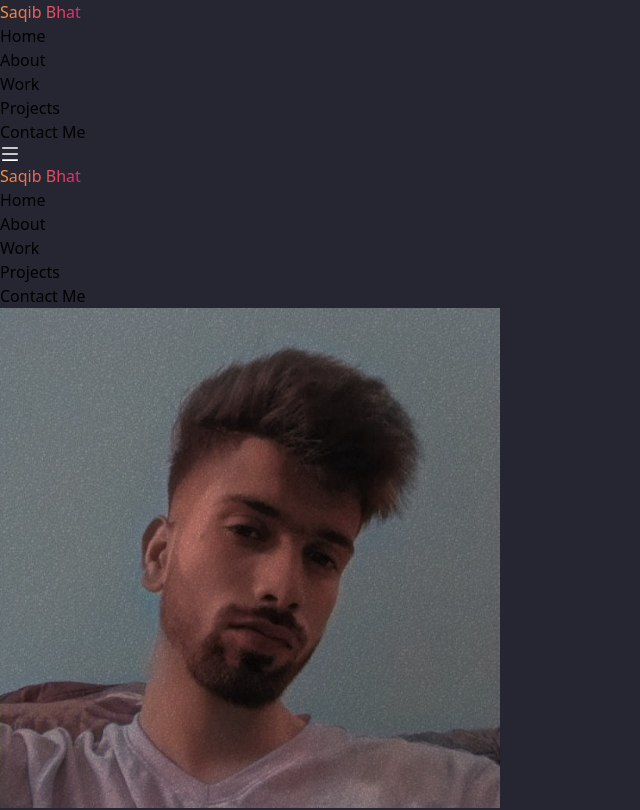
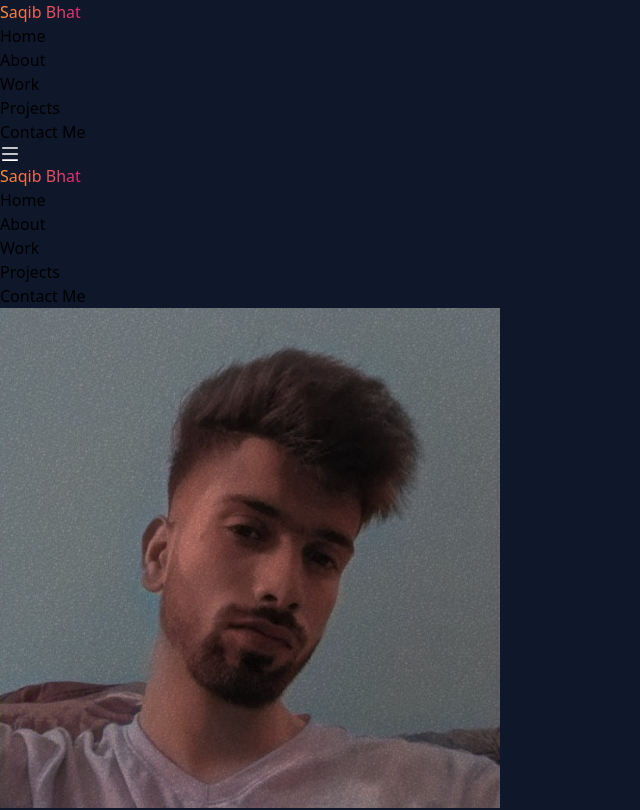
Before and after one commit to saqibbhat48/My-Portfolio, a React (Vite) app: page / in a window 1280 px wide. Shown: the top 810 px of the page, without its empty margins (0-640 px from the left). Built offline with nearby package versions, Linux system fonts and the light colour scheme.

Commit message:
updated ui

```diff
--- a/package.json
+++ b/package.json
@@ -14,7 +14,8 @@
     "react": "^18.2.0",
     "react-dom": "^18.2.0",
     "react-icons": "^5.1.0",
-    "react-type-animation": "^3.2.0"
+    "react-type-animation": "^3.2.0",
+    "webgl-fluid": "^0.3.8"
   },
   "devDependencies": {
     "@types/react": "^18.2.66",
--- a/src/App.jsx
+++ b/src/App.jsx
@@ -25,6 +25,7 @@ function App() {
   return (
     <>
      {load ? <>
+     <div className='overflow-hidden'>
      <Navbar/>
      <HeroSection/>
      <About/>
@@ -32,8 +33,9 @@ function App() {
      <Experience/>
      <Projects/>
      <Contact/>
-     <Footer/> </>
-     : <div className='w-full h-[90vh] flex justify-center items-center gap-4'>
+     <Footer/>
+      </div> </>
+     : <div className='w-full h-[90vh] flex justify-center overflow-hidden items-center gap-4'>
       <motion.p initial={{y:-200, opacity:0}} animate={{y:0, opacity:1}} transition={{duration:1, delay:0}} className='text-3xl sm:text-5xl md:text-7xl lg:text-9xl custom-color text-center'>Welcome <br />to my Portfolio</motion.p>
      </div> }
     </>
--- a/src/components/Contact.jsx
+++ b/src/components/Contact.jsx
@@ -11,7 +11,7 @@ const Contact = () => {
       </div>
 
       <div className=" max-w-[50rem] mx-auto">
-        <div className=" bg-slate-900 rounded-xl">
+        <div className=" bg-slate-800 rounded-xl">
           <div className="p-10">
             <form action="https://getform.io/f/pboxqvga" method="POST">
               <div className="grid grid-cols-1 sm:grid-cols-2 gap-x-5 gap-y-4">
--- a/src/components/Experience.jsx
+++ b/src/components/Experience.jsx
@@ -11,7 +11,7 @@ const Experience = () => {
       <motion.div initial={{ opacity: 0, x: -100 }}
       whileInView={{ opacity: 1, x: 0 }}
       transition={{ duration: 1.5, delay: 0 }} className="pb-8">
-        <h1 className="text-4xl mb-3 font-bold custom-color">
+        <h1 className="text-4xl mb-3 p-2 font-bold custom-color">
           Work Experience
         </h1>
       </motion.div>
@@ -19,7 +19,7 @@ const Experience = () => {
       <div className="grid  md:grid-cols-3 gap-4">
         <motion.div initial={{ opacity: 0, x: 100 }}
       whileInView={{ opacity: 1, x: 0 }}
-      transition={{ duration: 1.5, delay: 0 }} className="col-span-3 text-white bg-slate-900 rounded-lg p-4">
+      transition={{ duration: 1.5, delay: 0 }} className="col-span-3 text-white bg-slate-950 rounded-lg p-4">
           <h1 className="text-3xl">Frontend Developer Intern</h1>
           <h2 className="text-2xl">Unified Mentor Private Limited</h2>
           <h3 className="text-xl">15/03/2024 - 15/04/2024</h3>
--- a/src/components/Footer.jsx
+++ b/src/components/Footer.jsx
@@ -6,7 +6,8 @@ import git from '../assets/git.png'
 
 const Footer = () => {
   return (
-    <div className='max-w-6xl sm:h-36 p-12 flex flex-col items-center  mx-auto'>
+    <div className='bg-slate-950'>
+      <div className='max-w-6xl sm:h-36 p-12 flex flex-col items-center  mx-auto'>
       <div className='flex gap-10'>
       <span className='custom-color font-bold'>Saqib Bhat</span>
       <p className='text-gray-300'>bhatsaqib48@gmail.com</p>
@@ -24,6 +25,7 @@ const Footer = () => {
         </div>
       </div>
     </div>
+    </div>
   )
 }
 
--- a/src/components/HeroSection.jsx
+++ b/src/components/HeroSection.jsx
@@ -1,46 +1,62 @@
-import React from 'react'
-import heroimage from '../assets/ppic.png'
-import { TypeAnimation } from 'react-type-animation'
-import { motion } from "framer-motion"
-import resume from '../assets/SaqibBhat_Resume.pdf'
+import React from "react";
+import heroimage from "../assets/ppic.png";
+import { TypeAnimation } from "react-type-animation";
+import { motion } from "framer-motion";
+import resume from "../assets/SaqibBhat_Resume.pdf";
 
 const HeroSection = () => {
   return (
-    <motion.div initial={{x:200, opacity:0}} animate={{x:0, opacity:1}} transition={{duration:1, delay:0}} className='grid grid-cols-1 md:grid-cols-3  bg-[#252632] max-w-6xl mx-auto py-8' id='home'>
-
-        <div className='col-span-1 my-auto mx-auto max-w-[300px] h-auto lg:w-[400px] rounded-full overflow-hidden'>
-            <img src={heroimage} alt='hero image' />
+    <div className="flex justify-center items-center min-h-[80vh]">
+      <motion.div
+        initial={{ x: 200, opacity: 0 }}
+        animate={{ x: 0, opacity: 1 }}
+        transition={{ duration: 1, delay: 0 }}
+        className="grid grid-cols-1 md:grid-cols-3 max-w-6xl mx-auto py-8"
+        id="home"
+      >
+        <div className="col-span-1 my-auto mx-auto max-w-[300px] h-auto lg:w-[400px] rounded-full overflow-hidden">
+          <img src={heroimage} alt="hero image" />
         </div>
 
-        <div className='col-span-2 px-5 my-auto'>
-
-            <h1 className='text-white text-4xl sm:text-5xl lg:text-8xl font-extrabold'>
-                <span className='custom-color'>I'm a</span> <br/>
+        <div className="col-span-2 px-5 my-auto">
+          <h1 className="text-white text-4xl sm:text-5xl lg:text-8xl font-extrabold">
+            <span className="custom-color">I'm a</span> <br />
             <TypeAnimation
-                sequence={[
-                    'Frontend Dev',1000,
-                    'Web Designer',1000
-                ]}
-                wrapper='span'
+              sequence={["Frontend Dev", 1000, "Web Designer", 1000]}
+              wrapper="span"
               speed={40}
               repeat={Infinity}
             />
           </h1>
 
-            <p className='text-white sm:text-lg my-6 lg:text-xl'>Hi there! I'm Saqib Ismail Bhat, a young front-end developer that is motivated to succeed in the web development industry. Equipped with a strong foundation in HTML, CSS, JavaScript, React and Tailwind CSS, I approach every project with a new outlook and a voracious appetite for knowledge.</p>
+          <p className="text-white sm:text-lg my-6 lg:text-xl">
+            Hi there! I'm Saqib Ismail Bhat, a young front-end developer that is
+            motivated to succeed in the web development industry. Equipped with
+            a strong foundation in HTML, CSS, JavaScript, React and Tailwind
+            CSS, I approach every project with a new outlook and a voracious
+            appetite for knowledge.
+          </p>
 
           <div>
+            <a
+              href={resume}
+              download={"Saqib_Bhat_Resume.pdf"}
+              className="border-2 border-gray-400  px-4 py-3 w-full rounded-xl mr-4 bg-gradient-to-br from-orange-500 to-pink-500 text-white ease-linear duration-300 hover:text-orange-600 hover:bg-gradient-to-r hover:from-white hover:to-white hover:border-orange-600 font-bold"
+            >
+              Download CV
+            </a>
 
-                <a href={resume} download={'Saqib_Bhat_Resume.pdf'} className='border-2 border-gray-400  px-4 py-3 w-full rounded-xl mr-4 bg-gradient-to-br from-orange-500 to-pink-500 text-white ease-linear duration-300 hover:text-orange-600 hover:bg-gradient-to-r hover:from-white hover:to-white hover:border-orange-600 font-bold'>Download CV</a>
+            <a
+              href="#contact"
+              className="px-4 py-3 w-full ease-linear duration-300 rounded-xl border-2 border-gray-400 hover:bg-gradient-to-br from-orange-500 to-pink-500 text-white font-bold"
+            >
+              Contact
+            </a>
+          </div>
+        </div>
+      </motion.div>
+    </div>
+  );
+};
 
-                <a href='#contact' className='px-4 py-3 w-full ease-linear duration-300 rounded-xl border-2 border-gray-400 hover:bg-gradient-to-br from-orange-500 to-pink-500 text-white font-bold'>Contact</a>
-
-            </div>
-
-        </div>
-
-    </motion.div>
-  )
-}
-
-export default HeroSection
+export default HeroSection;
--- a/src/components/MySkills.jsx
+++ b/src/components/MySkills.jsx
@@ -12,8 +12,8 @@ const MySkills = () => {
   return (
     <motion.div initial={{ opacity: 0, y: 150 }}
     whileInView={{ opacity: 1, y: 0 }}
-    transition={{ duration: 1, delay: 0 }} className='bg-[#252632] py-4 px-2'>
-    <div className='bg-[#252632] text-white md:h-36 max-w-6xl mx-auto grid grid-cols-3 place-items-center md:flex md:justify-between md:items-center border-2 border-gray-400 '>
+    transition={{ duration: 1, delay: 0 }} className='py-4 px-2'>
+    <div className='bg-slate-900 text-white md:h-36 max-w-6xl mx-auto grid grid-cols-3 place-items-center md:flex md:justify-between md:items-center border-2 border-gray-400 '>
 
         <h2 className='text-white text-2xl md:text-4xl font-bold m-4'>
             My <br/> Tech <br/> Stact
--- a/src/components/Navbar.jsx
+++ b/src/components/Navbar.jsx
@@ -1,50 +1,96 @@
-import React from 'react'
-import { useState } from 'react'
-import { AiOutlineClose, AiOutlineMenu } from 'react-icons/ai'
-import { motion } from "framer-motion"
+import React from "react";
+import { useState } from "react";
+import { AiOutlineClose, AiOutlineMenu } from "react-icons/ai";
+import { motion } from "framer-motion";
 
 const Navbar = () => {
-    const [nav, setNav] = useState(false)
+  const [nav, setNav] = useState(false);
 
-    const handleNav = ()=>{
-        setNav(!nav)
-    }
+  const handleNav = () => {
+    setNav(!nav);
+  };
 
   return (
     <>
+      <div className='shadow-md shadow-slate-950'>
+        <motion.div
+          initial={{ x: -200, opacity: 0 }}
+          animate={{ x: 0, opacity: 1 }}
+          transition={{ duration: 1, delay: 0 }}
+          className="bg-slate-900 h-20 flex justify-between items-center p-4 max-w-6xl mx-auto"
+        >
+          <h1 className="text-3xl font-bold custom-color">Saqib Bhat</h1>
+          <ul className="hidden md:flex text-white gap-10 ">
+            <li className="hover:text-orange-500 ease-linear duration-200 hover:bg-slate-600 p-2 text-center rounded-md font-bold">
+              <a href="#home">Home</a>
+            </li>
+            <li className="hover:text-orange-500 ease-linear duration-200 hover:bg-slate-600 p-2 text-center rounded-md font-bold">
+              <a href="#about">About</a>
+            </li>
+            <li className="hover:text-orange-500 ease-linear duration-200 hover:bg-slate-600 p-2 text-center rounded-md font-bold">
+              <a href="#work">Work</a>
+            </li>
+            <li className="hover:text-orange-500 ease-linear duration-200 hover:bg-slate-600 p-2 text-center rounded-md font-bold">
+              <a href="#projects">Projects</a>
+            </li>
+            <li className="hover:text-orange-500 ease-linear duration-200 hover:bg-slate-600 p-2 text-center rounded-md font-bold">
+              <a href="#contact">Contact Me</a>
+            </li>
+          </ul>
 
-    <motion.div initial={{x:-200, opacity:0}} animate={{x:0, opacity:1}} transition={{duration:1, delay:0}} className='bg-[#252632] h-20 flex justify-between items-center p-4 max-w-6xl mx-auto'>
+          <div onClick={handleNav} className="bg-slate-900 md:hidden">
+            {nav ? (
+              <AiOutlineClose size={20} color="white" />
+            ) : (
+              <AiOutlineMenu size={20} color="white" />
+            )}
+          </div>
+        </motion.div>
+      </div>
 
-        <h1 className='text-3xl font-bold custom-color'>Saqib Bhat</h1>
-        <ul className='hidden md:flex text-white gap-10 '>
-            <li className='hover:text-orange-500 ease-linear duration-200 hover:bg-slate-600 p-2 text-center rounded-md font-bold'><a href='#home'>Home</a></li>
-            <li className='hover:text-orange-500 ease-linear duration-200 hover:bg-slate-600 p-2 text-center rounded-md font-bold'><a href='#about'>About</a></li>
-            <li className='hover:text-orange-500 ease-linear duration-200 hover:bg-slate-600 p-2 text-center rounded-md font-bold'><a href='#work'>Work</a></li>
-            <li className='hover:text-orange-500 ease-linear duration-200 hover:bg-slate-600 p-2 text-center rounded-md font-bold'><a href='#projects'>Projects</a></li>
-            <li className='hover:text-orange-500 ease-linear duration-200 hover:bg-slate-600 p-2 text-center rounded-md font-bold'><a href='#contact'>Contact Me</a></li>
+      <div
+        className={
+          nav
+            ? "fixed left-0 top-0 h-full bg-slate-900 z-10 ease-in-out duration-500 md:hidden"
+            : "fixed left-[-100%] ease-in-out duration-500 md:hidden"
+        }
+      >
+        <h1 className="text-3xl font-bold custom-color m-5">Saqib Bhat</h1>
+        <ul className="p-8 text-2xl text-white flex flex-col ">
+          <li
+            onClick={handleNav}
+            className="hover:text-orange-500 ease-linear duration-200 hover:bg-slate-600 p-2 text-center rounded-md font-bold"
+          >
+            <a href="#home">Home</a>
+          </li>
+          <li
+            onClick={handleNav}
+            className="hover:text-orange-500 ease-linear duration-200 hover:bg-slate-600 p-2 text-center rounded-md font-bold"
+          >
+            <a href="#about">About</a>
+          </li>
+          <li
+            onClick={handleNav}
+            className="hover:text-orange-500 ease-linear duration-200 hover:bg-slate-600 p-2 text-center rounded-md font-bold"
+          >
+            <a href="#work">Work</a>
+          </li>
+          <li
+            onClick={handleNav}
+            className="hover:text-orange-500 ease-linear duration-200 hover:bg-slate-600 p-2 text-center rounded-md font-bold"
+          >
+            <a href="#projects">Projects</a>
+          </li>
+          <li
+            onClick={handleNav}
+            className="hover:text-orange-500 ease-linear duration-200 hover:bg-slate-600 p-2 text-center rounded-md font-bold"
+          >
+            <a href="#contact">Contact Me</a>
+          </li>
         </ul>
+      </div>
+    </>
+  );
+};
 
-        <div onClick={handleNav} className='bg-[#252632] md:hidden'>
-            {nav ? <AiOutlineClose size={20} color='white'/> : <AiOutlineMenu size={20} color='white'/>}
-        </div>
-
-    </motion.div>
-
-    <div className={nav ? 'fixed left-0 top-0 h-full bg-[#252632] ease-in-out duration-500 md:hidden' : 'fixed left-[-100%] ease-in-out duration-500 md:hidden'}>
-
-        <h1 className='text-3xl font-bold custom-color m-5'>Saqib Bhat</h1>
-        <ul className='p-8 text-2xl text-white flex flex-col '>
-            <li onClick={handleNav} className='hover:text-orange-500 ease-linear duration-200 hover:bg-slate-600 p-2 text-center rounded-md font-bold'><a href='#home'>Home</a></li>
-            <li onClick={handleNav} className='hover:text-orange-500 ease-linear duration-200 hover:bg-slate-600 p-2 text-center rounded-md font-bold'><a href='#about'>About</a></li>
-            <li onClick={handleNav} className='hover:text-orange-500 ease-linear duration-200 hover:bg-slate-600 p-2 text-center rounded-md font-bold'><a href='#work'>Work</a></li>
-            <li onClick={handleNav} className='hover:text-orange-500 ease-linear duration-200 hover:bg-slate-600 p-2 text-center rounded-md font-bold'><a href='#projects'>Projects</a></li>
-            <li onClick={handleNav} className='hover:text-orange-500 ease-linear duration-200 hover:bg-slate-600 p-2 text-center rounded-md font-bold'><a href='#contact'>Contact Me</a></li>
-        </ul>
-
-    </div>
-
-    </>
-  )
-}
-
-export default Navbar
+export default Navbar;
--- a/src/components/Projects.jsx
+++ b/src/components/Projects.jsx
@@ -3,6 +3,7 @@ import crypto from "../assets/crypto.jpg";
 import todo from "../assets/todo.jpg";
 import converter from "../assets/converter.jpg";
 import tictactoe from "../assets/tictactoe.jpg";
+import timeless from "../assets/timeless.jpg";
 import { motion } from "framer-motion";
 
 const Projects = () => {
@@ -11,13 +12,13 @@ const Projects = () => {
     whileInView={{ opacity: 1, x:0}}
     transition={{ duration: 1.5, delay: 0 }} className="max-w-6xl mx-auto p-5 mt-56" id="projects">
       <div className="pb-8">
-        <p className="text-4xl mb-3 font-bold custom-color">Projects</p>
+        <p className="text-4xl mb-3 p-2 font-bold custom-color">Projects</p>
         <p className="text-gray-400">Check out some of my recent projects</p>
       </div>
 
       <motion.div initial={{ opacity: 0, scale:0.8}}
           whileInView={{ opacity: 1, scale:1}}
-          transition={{ duration: 1.5, delay: 0 }} className="grid sm:grid-cols-2 md:grid-cols-3 gap-4">
+          transition={{ duration: 1.5, delay: 0 }} className="grid sm:grid-cols-2 md:grid-cols-3 sm:gap-8 md:gap-4 gap-10">
 
 
         <div  className="transform transition-transform duration-300 ease-linear hover:scale-105 overflow-hidden shadow-lg shadow-black group container rounded-md flex flex-col justify-center items-center mx-auto bg-cover relative bg-slate-700">
@@ -51,6 +52,41 @@ const Projects = () => {
             <div className="flex gap-4 justify-center mt-2">
               <h3 className="bg-slate-900 p-2 rounded-xl">React.js</h3>
               <h3 className="bg-slate-900 p-2 rounded-xl">React Router</h3>
+              <h3 className="bg-slate-900 p-2 rounded-xl">Tailwind CSS</h3>
+            </div>
+          </div>
+        </div>
+
+        <div  className="transform transition-transform duration-300 ease-linear hover:scale-105 overflow-hidden shadow-lg shadow-black group container rounded-md flex flex-col justify-center items-center mx-auto bg-cover relative bg-slate-700">
+          <img src={timeless} alt="" />
+          <div className="opacity-0 group-hover:opacity-95 bg-[gray]/70 absolute inset-0 flex flex-col justify-center items-center">
+            <span className="text-2xl font-bold text-white tracking-wider"></span>
+
+            <div className="pt-8 text-center">
+              <a
+                href="https://timelesstrends-bysaqib.netlify.app/"
+                target="_main"
+              >
+                <button className="text-center rounded-lg px-4 py-3 m-2 bg-white text-black font-bold text-lg hover:bg-black hover:text-white duration-300 ease-linear">
+                  Live
+                </button>
+              </a>
+              <a
+                href="https://github.com/saqibbhat48/Timeless-Trends"
+                target="_main"
+              >
+                <button className="text-center rounded-lg px-4 py-3 m-2 bg-white text-black font-bold text-lg hover:bg-black hover:text-white duration-300 ease-linear">
+                  Repo
+                </button>
+              </a>
+            </div>
+          </div>
+          <div className="p-2 text-white">
+          <h1 className="font-bold text-center text-xl underline">Interior Design Website</h1>
+          <p className="p-1 leading-4">A modern, responsive website for an interior design startup</p>
+            <div className="flex gap-4 justify-center mt-2">
+              <h3 className="bg-slate-900 p-2 rounded-xl">React.js</h3>
+              <h3 className="bg-slate-900 p-2 rounded-xl">Framer Motion</h3>
               <h3 className="bg-slate-900 p-2 rounded-xl">Tailwind CSS</h3>
             </div>
           </div>
--- a/src/index.css
+++ b/src/index.css
@@ -8,7 +8,7 @@
 }
 
 body{
-    background-color: #252632;
+    @apply bg-slate-900
 }
 
 .bg-custom-color{
```
Also changed, not shown: src/assets/timeless.jpg (added), 1 other file (tests, documents, lock files or other folders). Lines whose indentation alone changed are shown as unchanged.
